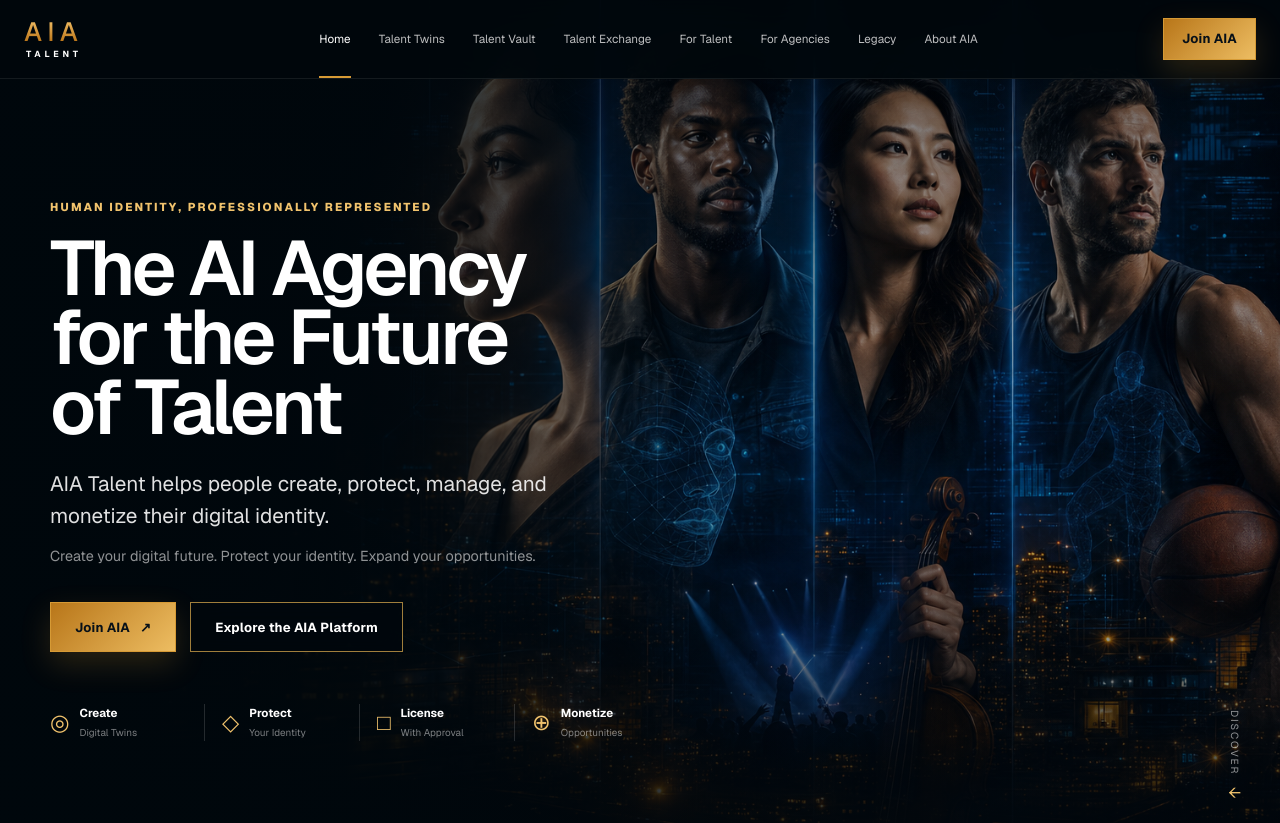
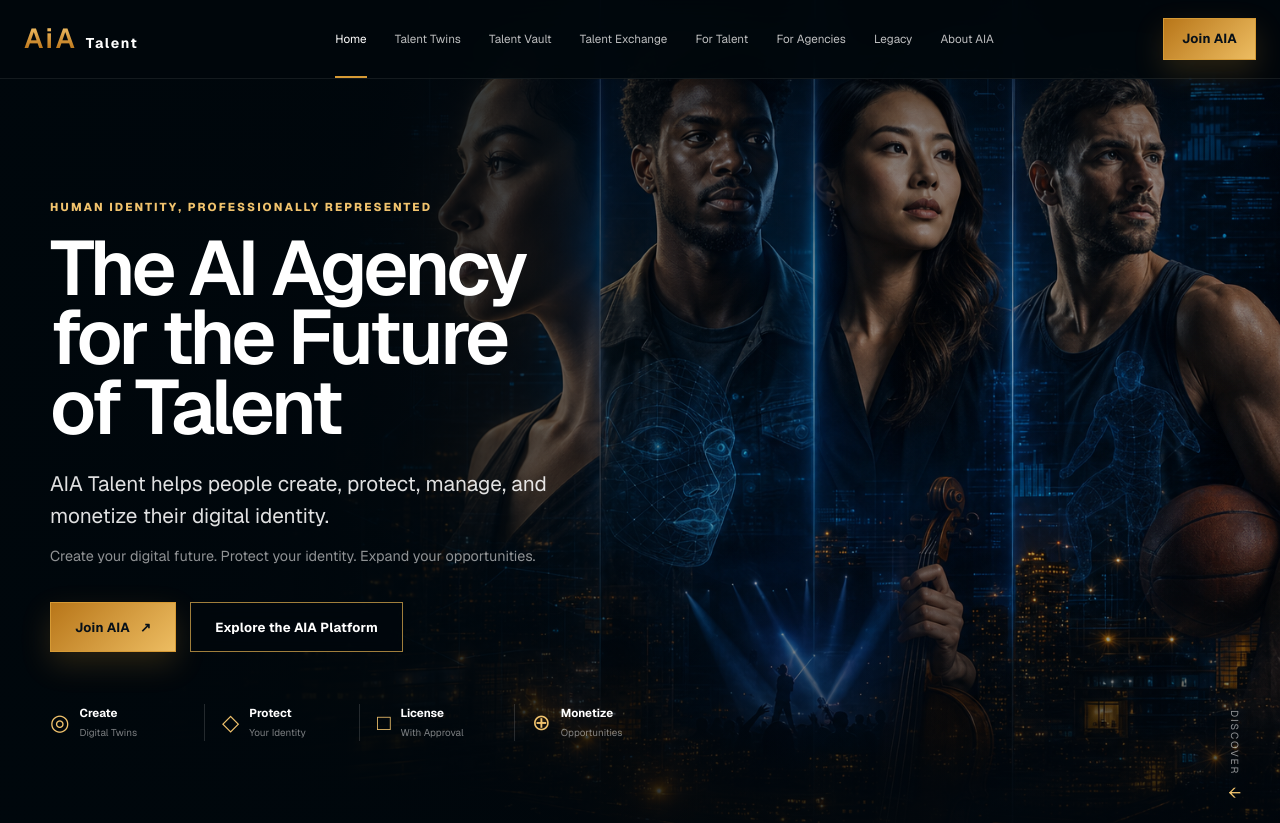
Before and after one commit to ronvigil-design/aia-main, a Next.js app: page / in a window 1280 px wide. Shown: the top 823 px of the page. Built offline with nearby package versions, Linux system fonts and the light colour scheme.

Commit message:
Style AiA Talent header wordmark

```diff
--- a/app/globals.css
+++ b/app/globals.css
@@ -208,6 +208,31 @@
   font-weight: 650;
   letter-spacing: 0.44em;
   text-transform: uppercase;
+}
+
+.header-wordmark {
+  display: inline-flex;
+  min-width: 142px;
+  align-items: baseline;
+  gap: 8px;
+  line-height: 1;
+  white-space: nowrap;
+}
+
+.header-wordmark span {
+  background: linear-gradient(180deg, #f2c16a 0%, #b97114 92%);
+  background-clip: text;
+  color: transparent;
+  font-size: 1.72rem;
+  font-weight: 560;
+  letter-spacing: 0.1em;
+}
+
+.header-wordmark strong {
+  color: #fff;
+  font-size: 0.88rem;
+  font-weight: 650;
+  letter-spacing: 0.12em;
 }
 
 .desktop-nav {
--- a/app/page.tsx
+++ b/app/page.tsx
@@ -92,11 +92,20 @@
   );
 }
 
+function HeaderBrand() {
+  return (
+    <a className="header-wordmark" href="#top" aria-label="AIA Talent home">
+      <span>AiA</span>
+      <strong>Talent</strong>
+    </a>
+  );
+}
+
 function Header() {
   return (
     <header className="site-header">
       <div className="nav-shell">
-        <Brand />
+        <HeaderBrand />
         <nav className="desktop-nav" aria-label="Main navigation">
           {navItems.map(([label, href], index) => (
             <a
```
